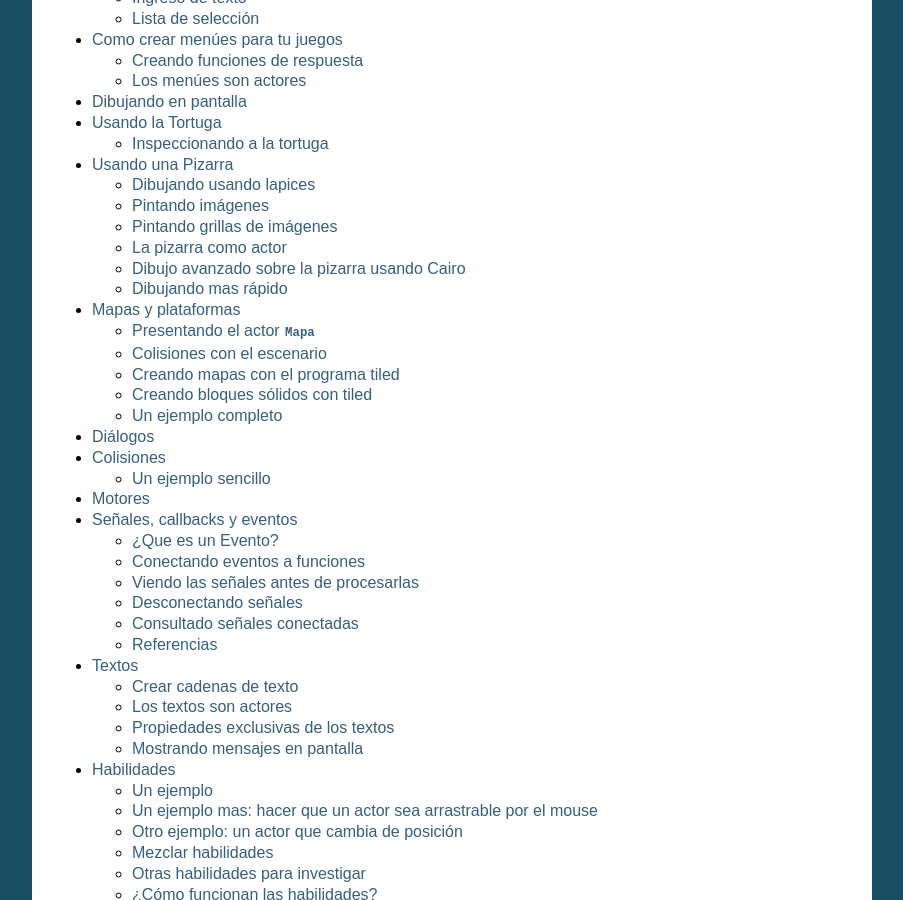
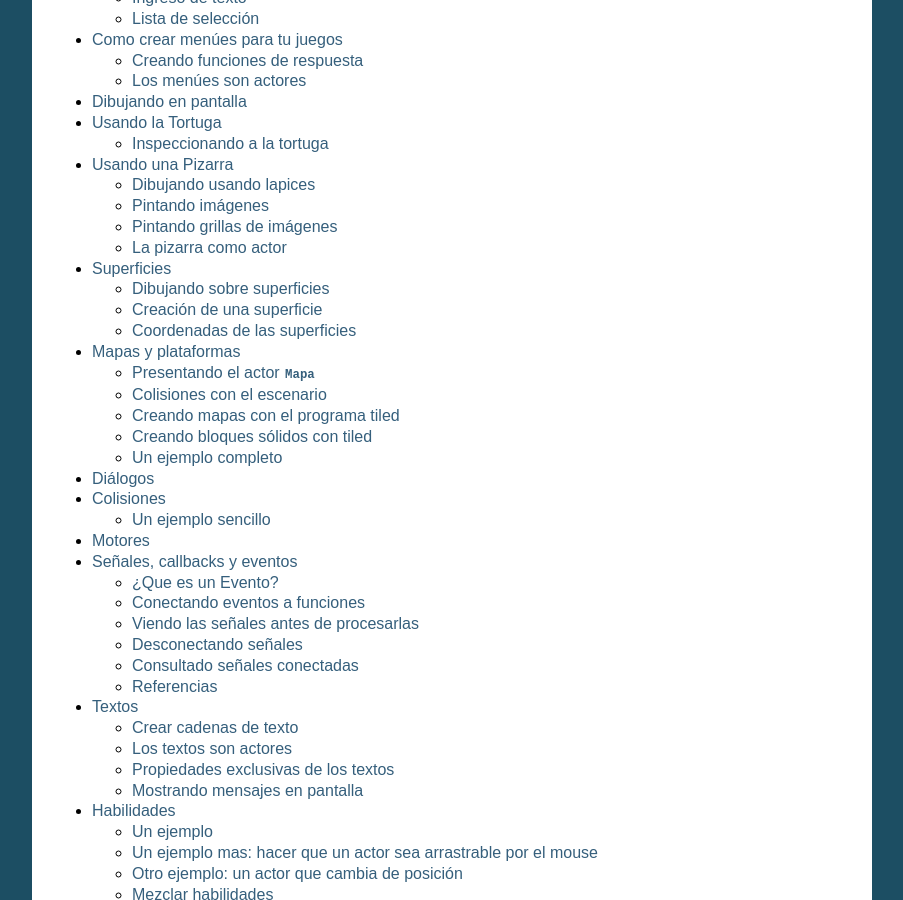
Before and after one commit to hugoruscitti/pilas-docs, a Sphinx documentation site: the page built from source/index.rst, in a window 1280 px wide and 900 px high, scrolled down 1102 px. Shown: the whole window, without its empty margins (198-1101 px from the left). Built offline with Sphinx 7.4.7, drawn with Linux system fonts in a browser that asks for light colours; the version number could not be read and is left out; some of the changed lines change nothing that is shown.

Commit message:
creando documentacion de superficies y quitando referencias a cairo que ya no se usa...

```diff
--- a/source/dibujando_en_pantalla.rst
+++ b/source/dibujando_en_pantalla.rst
@@ -3,16 +3,17 @@
 
 Pilas te permite dibujar figuras en la ventana
 de muchas formas. En esta sección veremos las
-posibilidades de ofrece pilas desde lo mas
-simple a lo mas complejo.
+posibilidades de ofrece pilas para dibujar
+de la manera mas sencilla, mientras que la
+sección que sigue cubre el dibujo mas avanzado.
 
 
 Usando la Tortuga
 =================
 
 El actor ``Tortuga`` está inspirado en una de
-las actividades mas divertidas y representativas
-del lenguaje de programación logo, creado
+las actividades mas divertidas, didácticas y simbólicas
+del lenguaje de programación **logo**, creado
 por Seymour Papert.
 
 La ``Tortuga`` básicamente es un actor que sabe
@@ -26,8 +27,15 @@
 
 .. image:: images/tortuga_dibuja_triangulo.png
 
-Como puedes ver en la imagen, el código que he
-utilizado para crear la tortuga es el siguiente:
+La imagen no alcanza a mostrar por completo el
+concepto, pero en pocas palabras se puede ayudar
+a imaginar cómo funciona realmente.
+
+El dibujo de la imagen anterior es una traza que
+va dibujando la tortuga a partir de su movimiento.
+
+El siguiente código es el que se utilizó para
+dibujar esa figura:
 
 .. code-block:: python
 
@@ -40,6 +48,11 @@
     tortuga.color = pilas.colores.verde
     tortuga.avanzar(200)
 
+
+Algo muy valioso en términos didácticos, es que
+uno podría animarse a realizar dibujos simples cómo
+una casa, un hexágono o un número diseñando una estrategía
+de movimiento para la tortuga.
 
 Inspeccionando a la tortuga
 ---------------------------
@@ -69,21 +82,24 @@
 +------------------+--------------+--------------------------------------+------------------------------------------------+
 
 
+Por supuesto hay algunos mas, pero esos quedan para
+investigar en la clase propiamente dicha. Recuerda que
+el auto-completado del intérprete de python es bastante
+útil para estas cosas.
+
 Usando una Pizarra
 ==================
 
+Si quieres dibujar sobre la pantalla pero
+de forma inmediata y con algunas posibilidades mas
+elaboradas puedes
+usar un actor llamado ``Pizarra``. Esta no es la
+forma mas avanzada, pero es el siguiente paso después
+de dominar al actor ``Tortuga``.
 
-Si quieres dibujar sobre la pantalla pero
-de forma inmediata y con mas posibilidades puedes
-usar un actor llamado ``Pizarra``. Este
-actor es cómo un lienzo invisible sobre
+Este actor ``Pizarra`` es cómo un lienzo invisible sobre
 el que podemos pintar imágenes, figuras
 geométricas y trazos de cualquier tipo.
-
-A diferencia de la tortuga, la ``Pizarra``
-te permite hacer muchos trazos rápidamente
-y mostrarlos en pantalla todos a la vez. Además
-te permite acceder a funciones avanzadas de dibujo.
 
 Comencemos con algo sencillo: para crear la pizarra y
 dibujar un punto en el centro de la
@@ -199,105 +215,3 @@
 
 Recuerda que la pizarra también es un actor, así que puedes enseñarle
 habilidades, cambiar su posición, rotación o lo que quieras.
-
-
-Dibujo avanzado sobre la pizarra usando Cairo
----------------------------------------------
-
-El actor pizarra tiene varios métodos para dibujar, y
-son simples de utilizar. Pero en algunas oportunidades
-puede que quieras hacer algo mas complejo, que la pizarra
-no sabe hacer.
-
-Por ejemplo, imagina que quieres imprimir un gráfico vectorial, o
-pintar un rectángulo con esquinas redondeadas o un degradé circular.
-
-Para operaciones de dibujo complejas, puedes usar la biblioteca
-``cairo``, la biblioteca que usa ``pilas`` para representar a la
-pizarra y permitirte dibujar una imagen sobre otra.
-
-
-Entonces, para dibujar de manera avanzada sobre la pizarra
-tienes que incorporar la biblioteca cairo, dibujar sobre el
-contexto de la pizarra y luego invocar al método ``actualizar_imagen``.
-
-Lo que sigue es un ejemplo que dibujar sobre la pizarra
-usando cairo:
-
-.. code-block:: python
-
-
-    # paso 1: crear la pizarra
-    pizarra = pilas.actores.Pizarra()
-
-    # paso 2: comienza el dibujo personalizado con cairo:
-    import cairo
-
-    x1, y1 = (100, 100)
-    x2, y2 = (600, 300)
-    x3, y3 = (100, 400)
-
-    pizarra.canvas.context.curve_to(x1, y1, x2, y2, x3, y3)
-    pizarra.canvas.context.set_line_width(50)
-    pizarra.canvas.context.set_dash([10])
-    pizarra.canvas.context.stroke()
-
-    # paso 3: Decirle a la pizarra que se actualice.
-    pizarra.actualizar_imagen()
-
-Es decir, el resultado será una curva que pasa por los
-puntos (x1, y1), (x2, y2) y por último (x3, y3):
-
-.. image:: images/pizarra_avanzado_cairo.png
-
-
-Si quieres obtener mas información sobre las posibilidades
-que te ofrece cairo, puedes consultar los siguientes sitios
-web:
-
-- http://cairographics.org/pycairo/
-- http://cairographics.org/samples/
-- http://www.tortall.net/mu/wiki/CairoTutorial
-
-Y si encuentras algo útil que se pueda simplificar mejorando
-la pizarra avísanos!.
-
-
-
-Dibujando mas rápido
---------------------
-
-Si quieres hacer dibujos complejos, con muchos trazos o formas,
-seguramente notarás que la pizarra no es tan rápida como
-debería.
-
-Resulta que la pizarra, cuando se utiliza normalmente, muestra
-en cada momento el trazo que realizamos o cualquier dibujo
-que realicemos. Esto funciona así porque la mayoría de los
-usuarios quieren dibujar y observar su resultado inmediatamete,
-de forma interactiva.
-
-Si quieres dibujar mas rápidamente puedes hacer lo siguiente: dile
-a la pizarra que deshabilite el dibujado interactivo, realiza
-todos los trazos que quieras, y luego habilita nuevamente el
-dibujado interactivo. Esto producirá resultados mas rápidos
-y directos.
-
-Aquí hay un ejemplo de dibujado rápido.
-
-.. code-block:: python
-
-    pizarra.deshabilitar_actualizacion_automatica()
-
-    # dibuja 64 puntos sobre la pizarra.
-    for i in range(0, 640, 10):
-        pizarra.dibujar_punto(x=i, y=i)
-
-    pizarra.habilitar_actualizacion_automatica()
-
-
-Ten en cuenta que la pizarra pasará, de un instante a otro, a
-tener los 64 puntos que dibujamos. Así que si usas este
-código desde la consola interactiva, solo verás los
-resultados cuando ejecutes la sentencia
-``pizarra.habilitar_actualizacion_automatica``.
--- a/source/index.rst
+++ b/source/index.rst
@@ -22,6 +22,7 @@
     interfaz_de_usuario.rst
     menu.rst
     dibujando_en_pantalla.rst
+    superficies.rst
     mapas_y_plataformas.rst
     dialogos.rst
 
--- /dev/null
+++ b/source/superficies.rst
@@ -0,0 +1,100 @@
+Superficies
+===========
+
+Anteriormente vimos que los actores podían
+tener un aspecto visual, ya sea gracias a
+una imagen completa, una grilla o un dibujo
+de pizarra.
+
+Pero hay situaciones donde realmente necesitamos
+algo mas. En muchas ocasiones necesitamos que
+los actores se puedan tener una apariencia que
+constuimos programáticamente (si existe la palabra...).
+
+
+Por ejemplo, imagina que queremos hacer un indicador
+de energía, un cronómetro, un indicador de vidas, un
+botón etc...
+
+Dibujando sobre superficies
+---------------------------
+
+En pilas una superficie es una imagen, pero que no
+se carga directamente desde el disco, sino que se
+construye en memoria de la computadora, se puede
+dibujar sobre ella y luego se le puede aplicar
+a un actor como apariencia.
+
+Comencemos con un ejemplo sencillo, imagina que
+queremos hacer un actor muy feo, de color "verde"
+y con dos ojitos. Lo primero que tenemos que hacer
+es crear una superficie, dibujar sobre ella, y luego
+crear un actor con esa apariencia:
+
+.. code-block:: python
+
+    import pilas
+
+    pilas.iniciar()
+
+    superficie = pilas.imagenes.cargar_superficie(100, 100)
+
+    # dibujamos el cuerpo
+    superficie.circulo(50, 50, 40, color=pilas.colores.verdeoscuro, relleno=True)
+
+    # un ojo
+    superficie.circulo(35, 35, 10, color=pilas.colores.blanco, relleno=True)
+    superficie.circulo(32, 35, 5, color=pilas.colores.negro, relleno=True)
+
+    # el otro ojo
+    superficie.circulo(67, 35, 10, color=pilas.colores.blanco, relleno=True)
+    superficie.circulo(64, 35, 5, color=pilas.colores.negro, relleno=True)
+
+    pilas.actores.Actor(superficie)
+
+    pilas.ejecutar()
+
+
+Es decir, una vez que creamos la superficie, en realidad lo que obtenemos
+es un objeto que se comporta cómo una imagen, pero con la diferencia
+que podemos dibujar sobre ella libremente y crear desde el código la
+imagen que queramos.
+
+Ten en cuenta que también estamos mostrando la superficie gracias a un
+actor, así que si rotamos el actor o cambiamos su escala la superficie
+se observará de forma transformada.
+
+Vamos a ver con mas detalle este recurso de pilas, porque ofrece muchas
+mas funcionalidades de las que vemos en este ejemplo.
+
+
+Creación de una superficie
+--------------------------
+
+Para crear una superficie tenemos que invocar a la función ``pilas.imagenes.cargar_superficie``
+como vimos mas arriba. Esta función admite dos parámetros que indican
+el ancho y el alto de la superficie.
+
+A partir de ese momento, la superficie será completamente transparente, y lo
+que dibujemos sobre ella hará que no se note que en realidad es
+un rectángulo. Vale aclarar que efectivamente todas las imágenes de los videojuegos
+son rectangulares aunque se disimule...
+
+
+Coordenadas de las superficies
+------------------------------
+
+Las coordenadas que se tienen que especificar para dibujar
+sobre una superficie son diferentes a las coordenadas cartesianas
+que usamos en la ventana de pilas.
+
+El motivo de este cambio es que las superficies están en la memoria
+de la computadora, y es mas sencillo tratar con ellas si usamos
+el mismo sistema de coordenadas que se usa en casi todas las aplicaciones
+gráficas. Ten en cuenta que estas son funciones avanzadas y
+que generalmente se trabaja sobre estas funciones unas pocas veces
+para lograr lo que ya no está implementado como un actor...
+
+El sistema de coordenadas de las superficies tiene su origen
+en la esquina superior izquierda (0, 0), luego el eje ``x`` crece
+hacia la derecha y el eje ``y`` crece hacia abajo.
```
